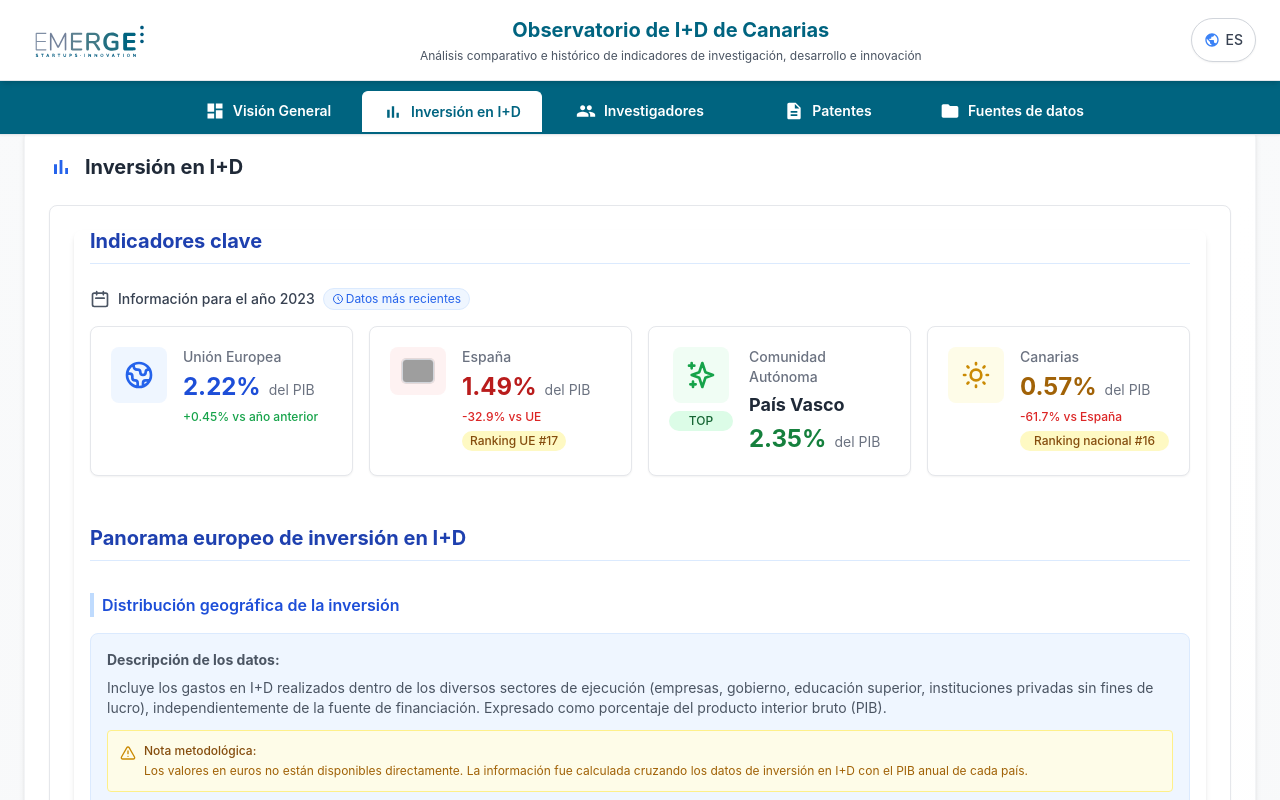
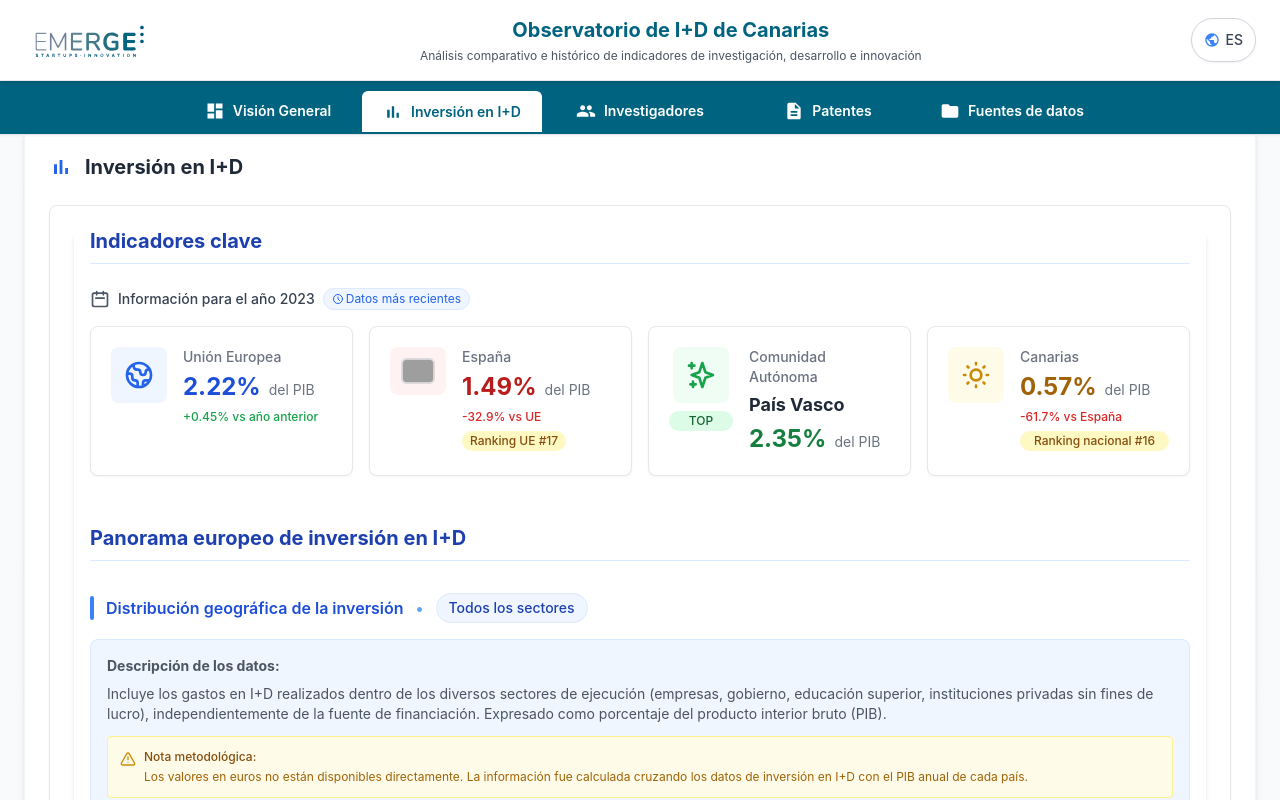
Before and after one commit to dani-rios-data/emerge, a React (Vite) app: page / in a window 1280 px wide. Both pictures are taken after a click on the item "Inversión en I+D". Shown: the top 800 px of the page. Built offline with nearby package versions, Linux system fonts and the light colour scheme; grey boxes are pictures that could not be loaded.

Commit message:
update titles

```diff
--- a/src/pages/Investment/index.tsx
+++ b/src/pages/Investment/index.tsx
@@ -387,6 +387,63 @@ const Investment: React.FC<InvestmentProps> = ({ language }) => {
       {title}
     </h3>
   );
+
+  // Componente para título de subsección con sector (para mostrar el sector seleccionado)
+  const SubsectionTitleWithSector = ({
+    baseTitle,
+    sector,
+    language
+  }: {
+    baseTitle: string;
+    sector: string;
+    language: 'es' | 'en';
+  }) => {
+    return (
+      <div className="flex items-center mb-4 mt-8">
+        <div className="w-1 h-6 bg-blue-500 rounded-full mr-3"></div>
+        <h3 className="text-md font-semibold text-blue-700 flex items-center">
+          <span>{baseTitle}</span>
+          <span className="mx-3 text-blue-400">•</span>
+          <div className="flex items-center bg-blue-50 px-3 py-1 rounded-full border border-blue-100">
+            <span className="text-sm font-medium text-blue-800">
+              {getSectorDisplayName(sector, language)}
+            </span>
+          </div>
+        </h3>
+      </div>
+    );
+  };
+
+  // Función para obtener el nombre del sector para mostrar
+  const getSectorDisplayName = (sector: string, language: 'es' | 'en'): string => {
+    // Primero buscar por ID en rdSectors
+    const sectorObj = rdSectors.find(s => s.id === sector);
+    if (sectorObj) {
+      return sectorObj.name[language];
+    }
+
+    // Fallback para nombres completos o valores directos
+    switch(sector) {
+      case 'all':
+      case 'total':
+      case 'All Sectors':
+        return language === 'es' ? 'Todos los sectores' : 'All sectors';
+      case 'business':
+      case 'Business enterprise sector':
+        return language === 'es' ? 'Sector empresarial' : 'Business enterprise sector';
+      case 'government':
+      case 'Government sector':
+        return language === 'es' ? 'Administración Pública' : 'Government sector';
+      case 'education':
+      case 'Higher education sector':
+        return language === 'es' ? 'Enseñanza Superior' : 'Higher education sector';
+      case 'nonprofit':
+      case 'Private non-profit sector':
+        return language === 'es' ? 'Instituciones Privadas sin Fines de Lucro' : 'Private non-profit sector';
+      default:
+        return sector;
+    }
+  };
 
   // Función para obtener datos fijos para los indicadores clave, siempre del año más reciente y sector 'All Sectors'
   const getFixedKeyMetricsData = () => {
@@ -896,9 +953,10 @@ const Investment: React.FC<InvestmentProps> = ({ language }) => {
 
             {/* Subsección 2.1: Mapa y ranking de inversión en I+D */}
             <div className="mb-10">
-              <SubsectionTitle title={language === 'es' ?
-                `Distribución geográfica de la inversión` :
-                `Geographical Distribution of Investment`}
+              <SubsectionTitleWithSector
+                baseTitle={language === 'es' ? "Distribución geográfica de la inversión" : "Geographical Distribution of Investment"}
+                sector={selectedSector}
+                language={language}
               />
 
               {/* Descripción del dataset */}
@@ -1051,7 +1109,11 @@ const Investment: React.FC<InvestmentProps> = ({ language }) => {
 
             {/* Subsección 2.2: Distribución sectorial de la inversión en I+D */}
             <div className="mb-10">
-              <SubsectionTitle title={language === 'es' ? "Distribución sectorial de la inversión" : "Sectoral Distribution of Investment"} />
+              <SubsectionTitleWithSector
+                baseTitle={language === 'es' ? "Distribución sectorial de la inversión" : "Sectoral Distribution of Investment"}
+                sector={selectedSector}
+                language={language}
+              />
 
               {/* Componente SectorDistribution */}
               <SectorDistribution language={language} />
@@ -1059,7 +1121,11 @@ const Investment: React.FC<InvestmentProps> = ({ language }) => {
               {/* Sección de Tendencia histórica con RDComparisonChart */}
               {europeData.length > 0 && autonomousCommunitiesData.length > 0 && (
                 <>
-                  <SubsectionTitle title={language === 'es' ? "Evolución temporal de la inversión" : "Historical Investment Evolution"} />
+                  <SubsectionTitleWithSector
+                    baseTitle={language === 'es' ? "Evolución temporal de la inversión" : "Historical Investment Evolution"}
+                    sector={selectedSector}
+                    language={language}
+                  />
 
                   {/* Selector de sector encima de la gráfica */}
                   <div className="bg-blue-50 p-3 rounded-md border border-blue-100 mb-4">
@@ -1112,9 +1178,10 @@ const Investment: React.FC<InvestmentProps> = ({ language }) => {
 
             {/* Subsección 3.1: Mapa y ranking de inversión en I+D por comunidades */}
             <div className="mb-10">
-              <SubsectionTitle title={language === 'es' ?
-                `Distribución regional de la inversión` :
-                `Regional Distribution of Investment`}
+              <SubsectionTitleWithSector
+                baseTitle={language === 'es' ? "Distribución regional de la inversión" : "Regional Distribution of Investment"}
+                sector={selectedRegionSector}
+                language={language}
               />
 
               {/* Descripción del dataset */}
@@ -1252,7 +1319,11 @@ const Investment: React.FC<InvestmentProps> = ({ language }) => {
 
             {/* Nueva Subsección 3.2: Distribución sectorial de la inversión en I+D */}
             <div className="mb-10">
-              <SubsectionTitle title={language === 'es' ? "Análisis sectorial por comunidades" : "Sectoral Analysis by Communities"} />
+              <SubsectionTitleWithSector
+                baseTitle={language === 'es' ? "Análisis sectorial por comunidades" : "Sectoral Analysis by Communities"}
+                sector={selectedRegionSector}
+                language={language}
+              />
 
               {/* Componente CommunityDistribution */}
               <CommunityDistribution language={language} />
@@ -1260,7 +1331,11 @@ const Investment: React.FC<InvestmentProps> = ({ language }) => {
               {/* Nuevo componente CommunityRDComparisonChart */}
               {europeData.length > 0 && autonomousCommunitiesData.length > 0 && (
                 <>
-                  <SubsectionTitle title={language === 'es' ? "Evolución temporal por comunidades" : "Historical Evolution by Communities"} />
+                  <SubsectionTitleWithSector
+                    baseTitle={language === 'es' ? "Evolución temporal por comunidades" : "Historical Evolution by Communities"}
+                    sector={selectedRegionSector}
+                    language={language}
+                  />
 
                   {/* Selector de sector estilo light-blue encima de la gráfica */}
                   <div className="bg-blue-50 p-3 rounded-md border border-blue-100 mb-4">
@@ -1307,7 +1382,11 @@ const Investment: React.FC<InvestmentProps> = ({ language }) => {
               {/* Nuevo componente SectorEvolutionChart para mostrar evolución por sectores */}
               {autonomousCommunitiesData.length > 0 && (
                 <>
-                  <SubsectionTitle title={language === 'es' ? "Evolución sectorial en comunidades" : "Sectoral Evolution in Communities"} />
+                  <SubsectionTitleWithSector
+                    baseTitle={language === 'es' ? "Evolución sectorial en comunidades" : "Sectoral Evolution in Communities"}
+                    sector={selectedRegionSector}
+                    language={language}
+                  />
                   <SectorEvolutionChart
                     language={language}
                     autonomousCommunitiesData={autonomousCommunitiesData}
--- a/src/pages/Researchers/index.tsx
+++ b/src/pages/Researchers/index.tsx
@@ -303,6 +303,50 @@ const Researchers: React.FC<ResearchersProps> = (props) => {
     );
   };
 
+  // Componente para título de subsección con sector (para mostrar el sector seleccionado)
+  const SubsectionTitleWithSector = ({
+    baseTitle,
+    sector,
+    language
+  }: {
+    baseTitle: string;
+    sector: string;
+    language: 'es' | 'en';
+  }) => {
+    return (
+      <div className="flex items-center mb-4 mt-8">
+        <div className="w-1 h-6 bg-blue-500 rounded-full mr-3"></div>
+        <h3 className="text-md font-semibold text-blue-700 flex items-center">
+          <span>{baseTitle}</span>
+          <span className="mx-3 text-blue-400">•</span>
+          <div className="flex items-center bg-blue-50 px-3 py-1 rounded-full border border-blue-100">
+            <span className="text-sm font-medium text-blue-800">
+              {getSectorDisplayName(sector, language)}
+            </span>
+          </div>
+        </h3>
+      </div>
+    );
+  };
+
+  // Función para obtener el nombre del sector para mostrar
+  const getSectorDisplayName = (sector: string, language: 'es' | 'en'): string => {
+    switch(sector) {
+      case 'total':
+        return language === 'es' ? 'Todos los sectores' : 'All sectors';
+      case 'business':
+        return language === 'es' ? 'Sector empresarial' : 'Business enterprise sector';
+      case 'government':
+        return language === 'es' ? 'Administración Pública' : 'Government sector';
+      case 'education':
+        return language === 'es' ? 'Enseñanza Superior' : 'Higher education sector';
+      case 'nonprofit':
+        return language === 'es' ? 'Instituciones Privadas sin Fines de Lucro' : 'Private non-profit sector';
+      default:
+        return sector;
+    }
+  };
+
   // Textos localizados
   const texts = {
     es: {
@@ -457,7 +501,11 @@ const Researchers: React.FC<ResearchersProps> = (props) => {
 
         {/* Nueva subsección: Evolución temporal */}
         <div className="mb-8">
-          <SubsectionTitle title={t.timelineTitle} />
+          <SubsectionTitleWithSector
+            baseTitle={t.timelineTitle}
+            sector={timelineSector}
+            language={language}
+          />
 
           {isLoading ? (
             <div className="bg-gray-50 p-8 rounded-lg border border-gray-200 min-h-[300px] flex items-center justify-center w-full">
@@ -639,7 +687,11 @@ const Researchers: React.FC<ResearchersProps> = (props) => {
 
         {/* Nueva subsección: Evolución por comunidades */}
         <div className="mb-8">
-          <SubsectionTitle title={language === 'es' ? "Evolución por comunidades autónomas" : "Evolution by Autonomous Communities"} />
+          <SubsectionTitleWithSector
+            baseTitle={language === 'es' ? "Evolución por comunidades autónomas" : "Evolution by Autonomous Communities"}
+            sector={communityTimelineSector}
+            language={language}
+          />
 
           {isCommunityLoading ? (
             <div className="bg-gray-50 p-8 rounded-lg border border-gray-200 min-h-[300px] flex items-center justify-center w-full">
```
